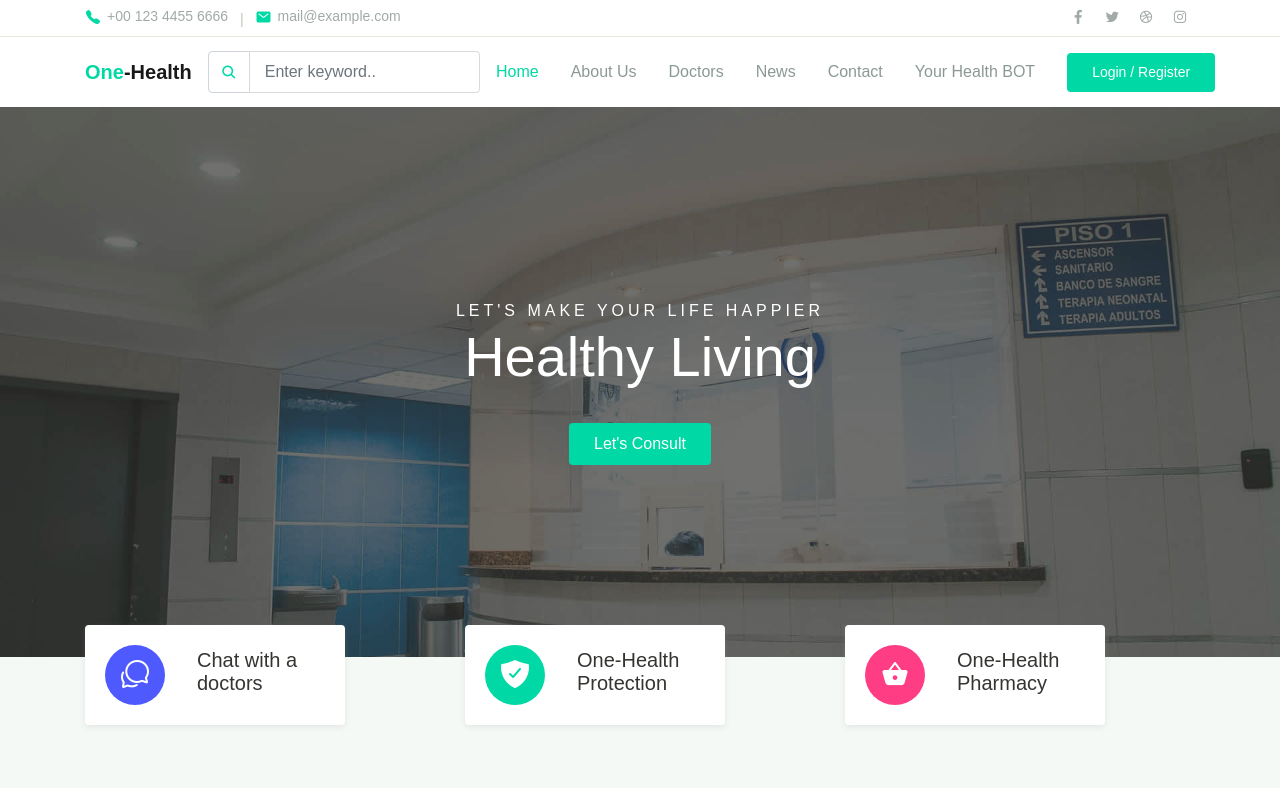
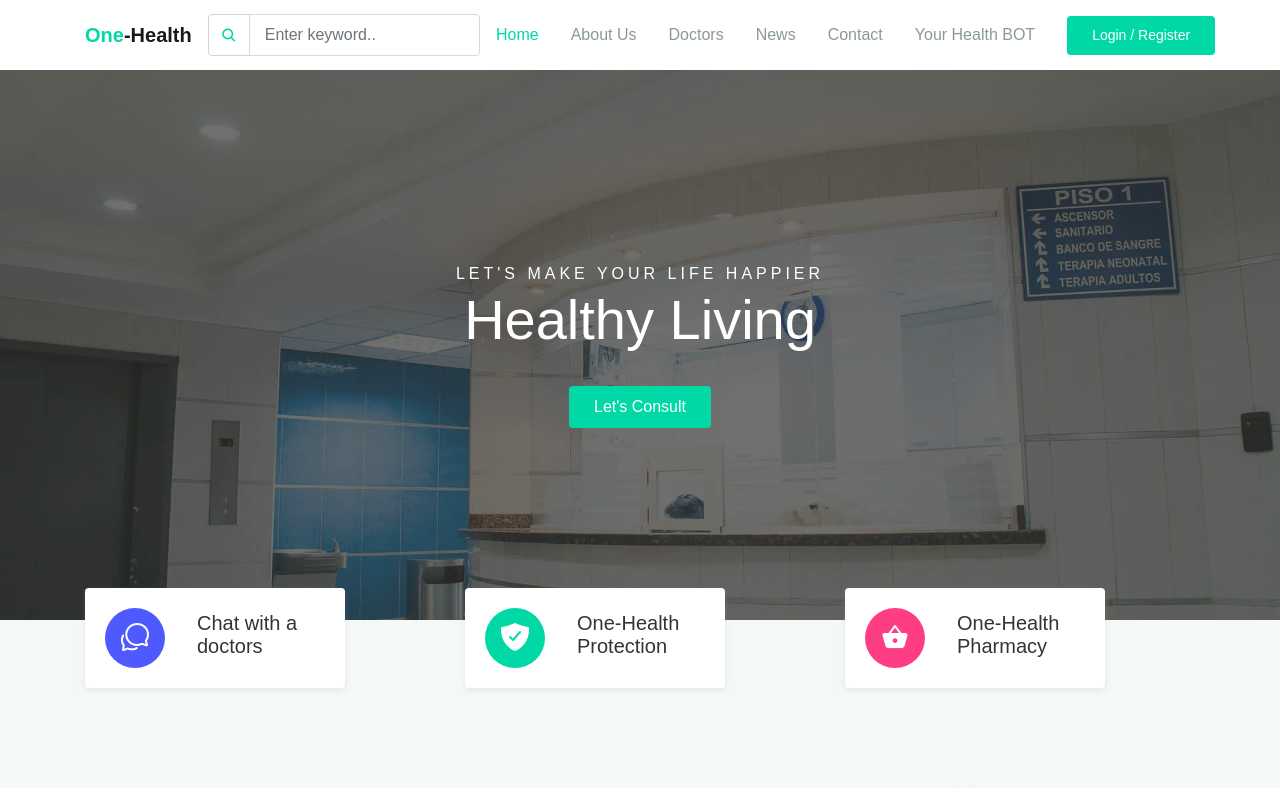
Before and after one commit to KSaiMahesh/FUTURE-READY-TALENT-PROJECT, a plain HTML site: page index.html in a window 1280 px wide. Shown: the top 788 px of the page. Drawn offline with Linux system fonts and the light colour scheme; files whose address does not match are found by name.

Commit message:
Update index.html

```diff
--- a/index.html
+++ b/index.html
@@ -24,28 +24,6 @@
   <div class="back-to-top"></div>
 
   <header>
-    <div class="topbar">
-      <div class="container">
-        <div class="row">
-          <div class="col-sm-8 text-sm">
-            <div class="site-info">
-              <a href="#"><span class="mai-call text-primary"></span> +00 123 4455 6666</a>
-              <span class="divider">|</span>
-              <a href="#"><span class="mai-mail text-primary"></span> mail@example.com</a>
-            </div>
-          </div>
-          <div class="col-sm-4 text-right text-sm">
-            <div class="social-mini-button">
-              <a href="#"><span class="mai-logo-facebook-f"></span></a>
-              <a href="#"><span class="mai-logo-twitter"></span></a>
-              <a href="#"><span class="mai-logo-dribbble"></span></a>
-              <a href="#"><span class="mai-logo-instagram"></span></a>
-            </div>
-          </div>
-        </div> <!-- .row -->
-      </div> <!-- .container -->
-    </div> <!-- .topbar -->
-
     <nav class="navbar navbar-expand-lg navbar-light shadow-sm">
       <div class="container">
         <a class="navbar-brand" href="#"><span class="text-primary">One</span>-Health</a>
@@ -425,7 +403,7 @@
 
       <hr>
 
-      <p id="copyright">Copyright  @2022</p>
+      <p id="copyright">Copyright  @2022 All rights reservered | Designed by SAI MAHESH </p>
     </div>
 
 <iframe src='https://webchat.botframework.com/embed/healthbot-z0rxgi7?s=i3zyGnK2N30.l871skWj4VKTz_j6RxsfbWcD9W95imp73souu9axqLU'  style='min-width: 400px; width: 100%; min-height: 500px;'></iframe>
```
